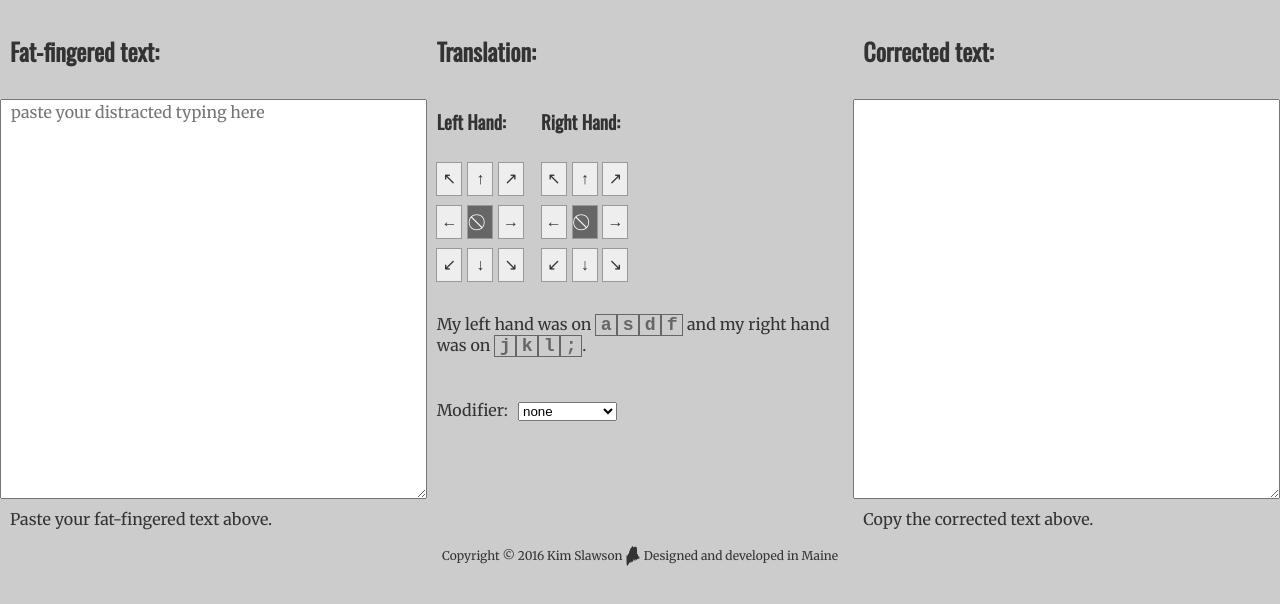
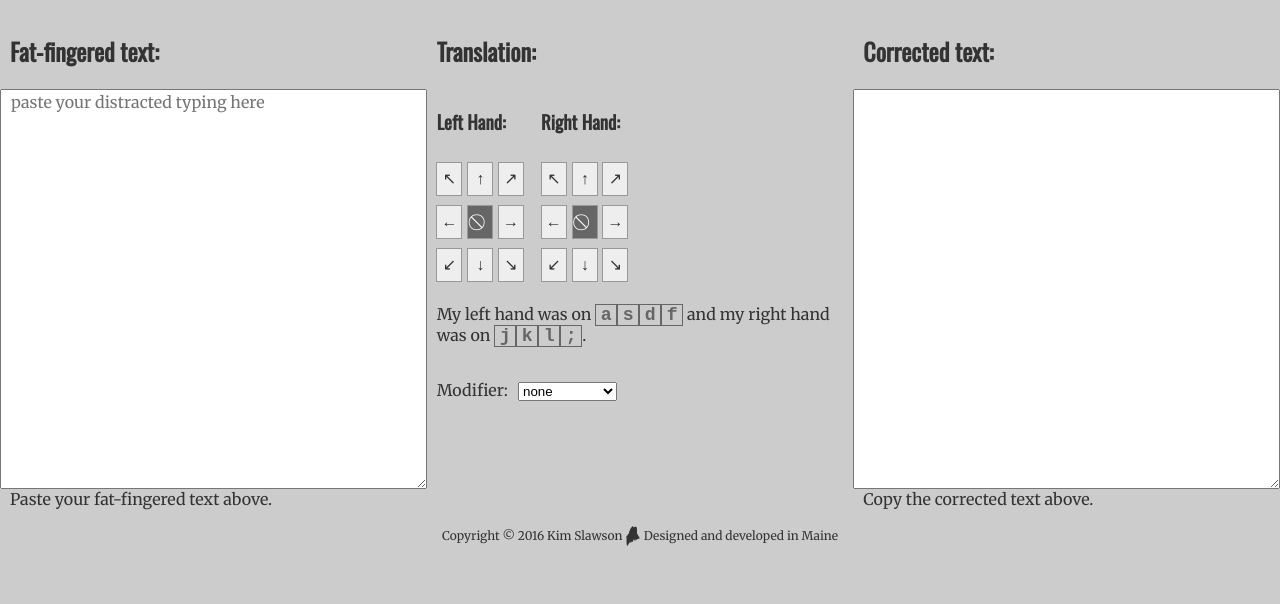
Before and after one commit to kimslawson/distractedtypist, a plain HTML site: page index.html in a window 1280 px wide. Shown: the part 94-698 px from the top of the page. Drawn offline with nearby package versions, Linux system fonts and the light colour scheme; a web font is replaced by a local one.

Commit message:
on second thought, don't bother spacing things out with the lobotomized owl selector. It' s too roomy, vertically.

```diff
--- a/styles.css
+++ b/styles.css
@@ -41,7 +41,7 @@ section {
     float: left;
 }
 section * + * {
-    margin-top: 10px;
+    margin-top: 0px;
 }
 h1, h2, h3, p, div.options, textarea {
     padding-left: 10px;
```
